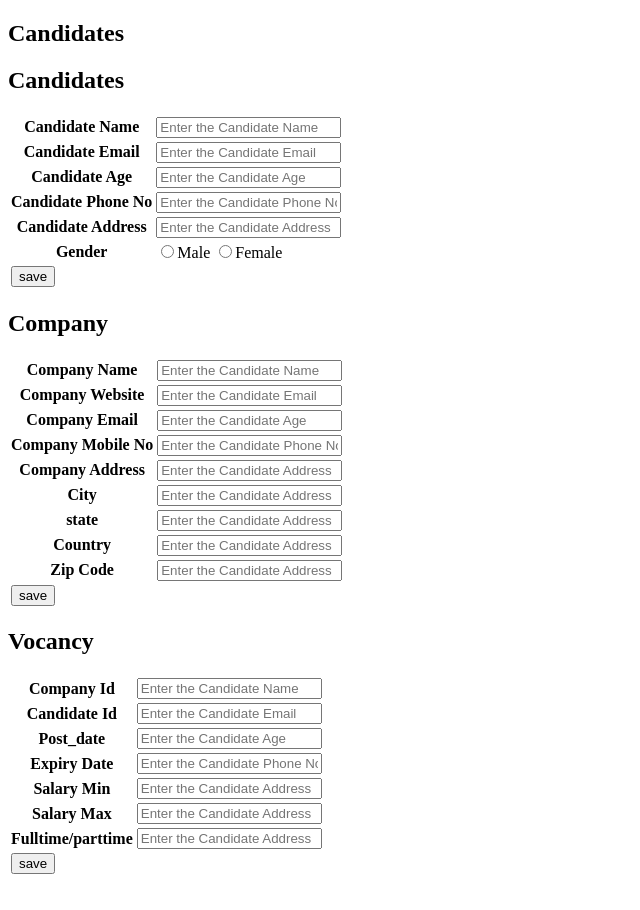
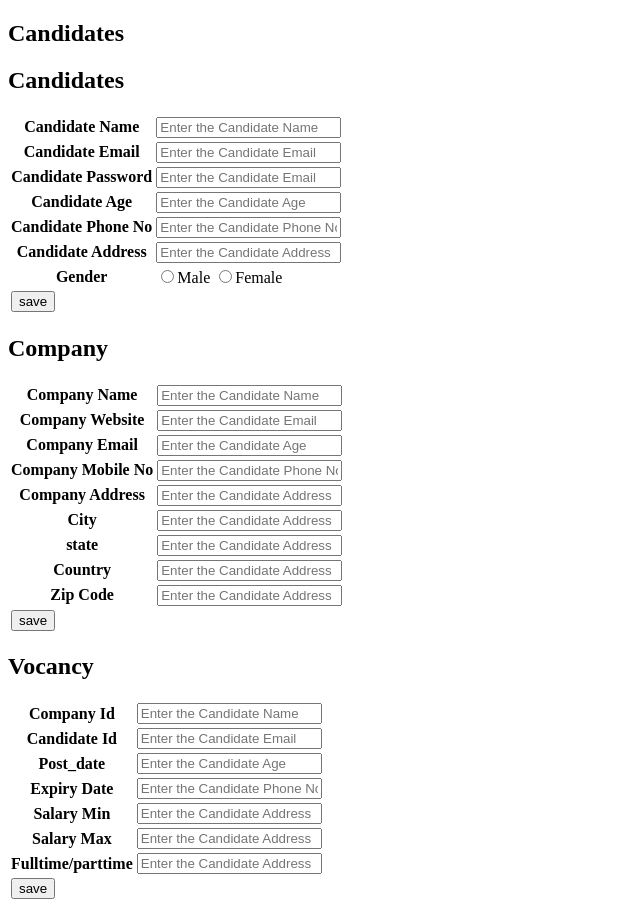
Before and after one commit to stoic1979/careermaker, a Flask app: page /candi_form in a window 1280 px wide. Shown: the whole page, without its empty margins (0-640 px from the left). Before the commit the page ends 874 px from the top, so only its background shows below. Run offline with Flask 2, Linux system fonts and the light colour scheme; parts of the project's set-up code (start-up, migrations or seed data) failed here and were passed over.

Commit message:
updated api demo

```diff
--- a/templates/api_demo.html
+++ b/templates/api_demo.html
@@ -14,6 +14,10 @@
                 <tr>
                     <th>Candidate Email</th>
                     <td><input type="text" name="email" placeholder="Enter the Candidate Email"></td>
+                </tr>
+                <tr>
+                    <th>Candidate Password</th>
+                    <td><input type="Password" name="pass" placeholder="Enter the Candidate Email"></td>
                 </tr>
                 <tr>
                     <th>Candidate Age</th>
```
